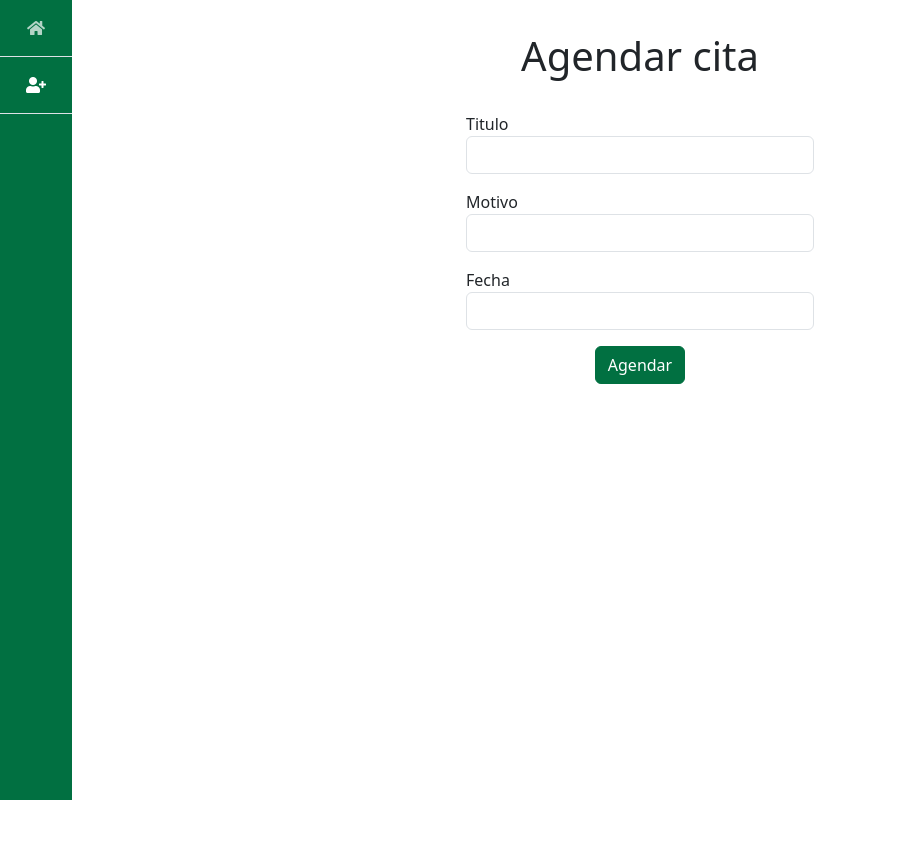
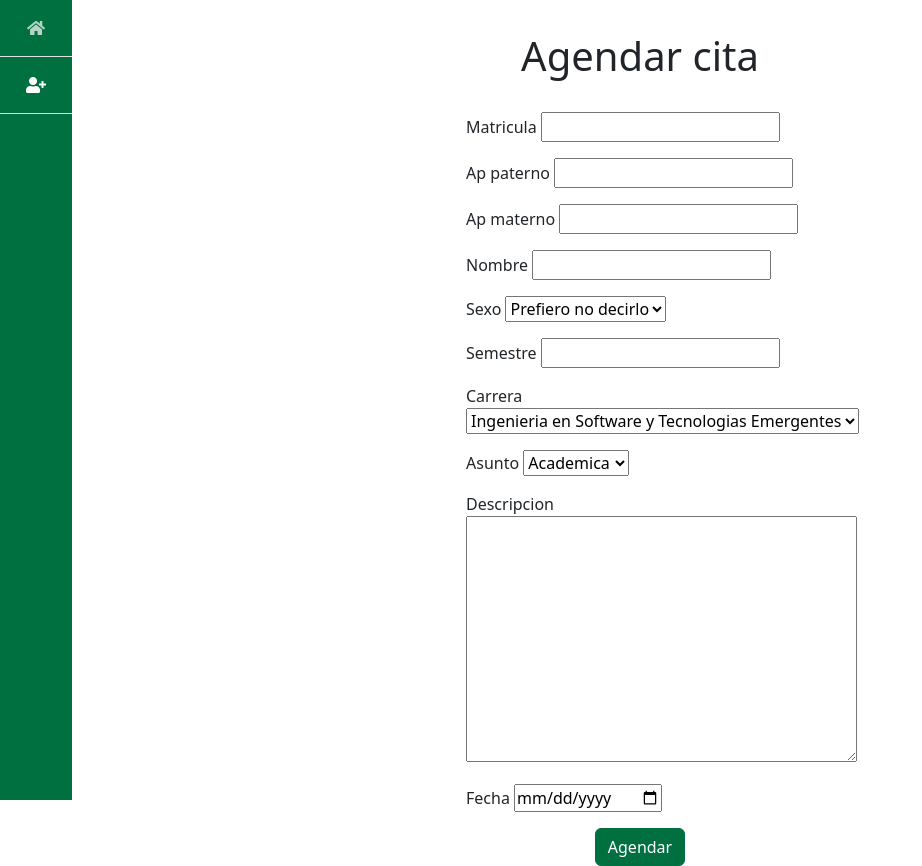
Before and after one commit to EspySoftware/sgap, a Django app: page /citas/crear in a window 1280 px wide. Shown: the whole page, without its empty margins (0-922 px from the left). Before the commit the page ends 800 px from the top, so only its background shows below. Run offline with Django 5.2, Linux system fonts and the light colour scheme.

Commit message:
preparense... te voy a saludar
detalle cita

```diff
--- a/paginas/forms.py
+++ b/paginas/forms.py
@@ -6,10 +6,13 @@ from .models import Cita
 class FormularioCita(ModelForm):
     class Meta:
         model = Cita
-        fields = ['titulo', 'motivo', 'fecha', 'estado']
+        fields = ['matricula', 'ap_paterno', 'ap_materno', 'nombre', 'sexo', 'semestre', 'carrera', 'asunto', 'descripcion', 'fecha', 'estado']
         widgets = {
-            'date': forms.DateInput(attrs={'type': 'date'}),
-            'description': forms.Textarea,
+            'fecha': forms.DateInput(attrs={'type': 'date'}),
+            'descripcion': forms.Textarea,
+            'sexo': forms.Select(choices=Cita.GENERO),
+            'carrera': forms.Select(choices=Cita.CARRERAS),
+            'asunto': forms.Select(choices=Cita.ASUNTOS),
         }
 
 class FormularioHorario(forms.ModelForm):
--- a/paginas/models.py
+++ b/paginas/models.py
@@ -11,19 +11,103 @@ class Cita(models.Model):
         (CONFIRMADA, 'Confirmada'),
         (CANCELADA, 'Cancelada'),
     ]
-    titulo = models.CharField(max_length=100)
-    motivo = models.TextField(max_length=100)
+
+    HOMBRE = 'Hombre'
+    MUJER = 'Mujer'
+    PREFIERO_NO_DECIRLO = 'Prefiero no decirlo'
+    GENERO = [
+        (HOMBRE, 'Hombre'),
+        (MUJER, 'Mujer'),
+        (PREFIERO_NO_DECIRLO, 'Prefiero no decirlo'),
+    ]
+# Create your models here.
+class Cita(models.Model):
+    PENDIENTE = 'Pendiente'
+    CONFIRMADA = 'Confirmada'
+    DECLINADA = 'Declinada'
+    ESTADOS_CITA = [
+        (PENDIENTE, 'Pendiente'),
+        (CONFIRMADA, 'Confirmada'),
+        (DECLINADA, 'Declinada'),
+    ]
+
+    HOMBRE = 'Hombre'
+    MUJER = 'Mujer'
+    PREFIERO_NO_DECIRLO = 'Prefiero no decirlo'
+    GENERO = [
+        (HOMBRE, 'Hombre'),
+        (MUJER, 'Mujer'),
+        (PREFIERO_NO_DECIRLO, 'Prefiero no decirlo'),
+    ]
+
+    INGENIERIA_CIVIL = 'Ingenieria Civil'
+    INGENIERIA_ELECTRONICA = 'Ingenieria en Electronica'
+    INGENIERIA_COMPUTACION = 'Ingenieria en Computacion'
+    INGENIERIA_INDUSTRIAL = 'Ingenieria Industrial'
+    INGENIERIA_NANOTECNOLOGIA = 'Ingenieria en Nanatecnologia'
+    INGENIERIA_SOFTWARE = 'Ingenieria en Software'
+    BIOINGENIERIA = 'Bioingenieria'
+    ARQUITECTURA = 'Arquitectura'
+    CARRERAS = [
+        (INGENIERIA_CIVIL,  'Ingenieria Civil'),
+        (INGENIERIA_ELECTRONICA,  'Ingenieria en Electronica'),
+        (INGENIERIA_COMPUTACION,  'Ingenieria en Computacion'),
+        (INGENIERIA_INDUSTRIAL,  'Ingenieria Industrial'),
+        (INGENIERIA_NANOTECNOLOGIA,  'Ingenieria en Nanotecnologia'),
+        (INGENIERIA_SOFTWARE,  'Ingenieria en Software y Tecnologias Emergentes'),
+        (BIOINGENIERIA,  'Bioingenieria'),
+        (ARQUITECTURA,  'Arquitectura'),
+    ]
+
+    ACADEMICA = 'Academica'
+    PERSONAL = 'Personal'
+    VOCACIONAL = 'Vocacional'
+    BAJA = 'Baja'
+    PSICOLOGICA = 'Psicologica'
+    ASUNTOS = [
+        (ACADEMICA, 'Academica'),
+        (PERSONAL, 'Personal'),
+        (VOCACIONAL, 'Vocacional'),
+        (BAJA, 'Baja'),
+        (PSICOLOGICA, 'Psicologica'),
+    ]
+
+    matricula = models.CharField(max_length=8)
+    ap_paterno = models.CharField(max_length=20)
+    ap_materno = models.CharField(max_length=20)
+    nombre = models.CharField(max_length=40)
+    descripcion = models.TextField(max_length = 200)
+    semestre = models.CharField(max_length = 2)
     fecha = models.DateTimeField()
-    user = models.ForeignKey(User, on_delete=models.CASCADE)
+    sexo = models.CharField(
+        max_length = 20,
+        choices = GENERO,
+        default = PREFIERO_NO_DECIRLO,
+    )
+
     estado = models.CharField(
         max_length=11,
         choices=ESTADOS_CITA,
         default=PENDIENTE,
     )
+
+    carrera = models.CharField(
+        max_length=50,
+        choices = CARRERAS,
+        default = INGENIERIA_SOFTWARE
+    )
+
+    asunto = models.CharField(
+        max_length=50,
+        choices = ASUNTOS,
+        default = ACADEMICA
+    )
+
     solicitada = models.DateTimeField(auto_now_add=True)
+    user = models.ForeignKey(User, on_delete=models.CASCADE)
 
     def __str__(self):
-        return ' ' + self.titulo + ' - ' + self.user.username
+        return ' ' + self.asunto + ' - ' + self.user.username
 
 class Horario(models.Model):
     ESTADO_CHOICES = [
--- a/paginas/templates/crear_cita.html
+++ b/paginas/templates/crear_cita.html
@@ -1,45 +1,32 @@
-{% extends 'base.html' %} {% block content %}
+{% extends 'base.html' %}
+
+{% block content %}
 <div class="container">
   <div class="row justify-content-center">
     <h1 class="text-center mt-3">Agendar cita</h1>
     <div class="col-md-4">
       <form action="" method="POST" class="mt-4">
-        {% csrf_token %} {% for field in form %}
+        {% csrf_token %}
+        {% for field in form %}
         {% if field.name == 'estado' %}
           {% if user.is_staff %}
           <div class="form-group mb-3">
             <label for="{{ field.id_for_label }}">{{ field.label }}</label>
-            <input
-              type="{{ field.field.widget.input_type }}"
-              class="form-control"
-              id="{{ field.id_for_label }}"
-              name="{{ field.html_name }}"
-            />
+            {{ field }}
           </div>
           {% endif %}
           <div class="form-group mb-3">
             <input
-              type= hidden
+              type="hidden"
               id="{{ field.id_for_label }}"
               name="estado"
-              value = "Pendiente"
+              value="Pendiente"
             />
           </div>
         {% else %}
         <div class="form-group mb-3">
           <label for="{{ field.id_for_label }}">{{ field.label }}</label>
-          <input
-            type="{{ field.field.widget.input_type }}"
-            class="form-control"
-            id="{{ field.id_for_label }}"
-            name="{{ field.html_name }}"
-            {%
-            if
-            field.field.required
-            %}required{%
-            endif
-            %}
-          />
+          {{ field }}
         </div>
         {% endif %}
         {% endfor %}
@@ -49,7 +36,7 @@
       </form>
 
       {% if error %}
-      <div class="alert alert-danger mt-3" role="alert">{{error}}</div>
+      <div class="alert alert-danger mt-3" role="alert">{{ error }}</div>
       {% endif %}
     </div>
   </div>
--- a/paginas/views.py
+++ b/paginas/views.py
@@ -10,8 +10,10 @@ from django.http import JsonResponse
 
 # Create your views here.
 
+
 def home(request):
     return render(request, 'home.html')
+
 
 def signup(request):
     if request.method == 'GET':
@@ -36,6 +38,7 @@ def signup(request):
                        'error': 'Las contraseñas no coinciden'},
                       )
 
+
 def citas(request):
     if request.user.username == 'espy':
         citas = Cita.objects.all()  # VISTA DEL ORIENTADOR
@@ -44,6 +47,7 @@ def citas(request):
     return render(request, 'citas.html', {
         'citas': citas
     })
+
 
 def detalle_cita(request, id_cita):
     if request.user.username == 'espy':
@@ -55,7 +59,12 @@ def detalle_cita(request, id_cita):
             try:
                 cita = get_object_or_404(Cita, pk=id_cita)
                 form = FormularioCita(request.POST, instance=cita)
-                form.save()
+                action = request.POST.get('action')
+                if action == 'cancel':
+                    cita.estado = 'Declinada'
+                else:
+                    form.save()
+                cita.save()
                 return redirect('citas')
             except ValueError:
                 return render(request, 'detalle_cita.html', {
@@ -72,7 +81,10 @@ def detalle_cita(request, id_cita):
             try:
                 cita = get_object_or_404(Cita, pk=id_cita, user=request.user)
                 form = FormularioCita(request.POST, instance=cita)
-                form.save()
+                action = request.POST.get('action')
+                if action == 'cancel':
+                    cita.estado = 'Declinada'
+                cita.save()
                 return redirect('citas')
             except ValueError:
                 return render(request, 'detalle_cita.html', {
@@ -80,6 +92,7 @@ def detalle_cita(request, id_cita):
                     'form': form,
                     'error': 'Por favor, verifica los datos ingresados'
                 })
+
 
 def citas_confirmadas(request):
     if request.user.username == 'espy':
@@ -90,6 +103,7 @@ def citas_confirmadas(request):
     return render(request, 'citas_confirmadas.html', {
         'citas': citas})
 
+
 def citas_pendientes(request):
     if request.user.username == 'espy':
         citas = Cita.objects.filter(estado='Pendiente').order_by('solicitada')
@@ -99,9 +113,11 @@ def citas_pendientes(request):
     return render(request, 'citas_pendientes.html', {
         'citas': citas})
 
+
 def signout(request):
     logout(request)
     return redirect('/')
+
 
 def signin(request):
     if request.method == 'GET':
@@ -119,6 +135,7 @@ def signin(request):
         else:
             login(request, user)
             return redirect('citas')
+
 
 def crear_cita(request):
     if request.method == "GET":
@@ -139,18 +156,21 @@ def crear_cita(request):
                 'error': 'Por favor, verifica los datos ingresados'
             })
 
+
 def generar_horario():
     dias = ['Lunes', 'Martes', 'Miércoles', 'Jueves', 'Viernes']
     horas = [time(h, 0) for h in range(7, 17)]
     horario = {dia: {hora: None for hora in horas} for dia in dias}
     return horario
 
+
 def horario(request):
     horario_estructura = generar_horario()
     horarios = Horario.objects.all()
 
     for horario in horarios:
-        dia_semana = horario.inicio.strftime('%A')  # Día de la semana en inglés
+        dia_semana = horario.inicio.strftime(
+            '%A')  # Día de la semana en inglés
         dia_semana_traducido = {
             'Monday': 'Lunes',
             'Tuesday': 'Martes',
@@ -160,9 +180,11 @@ def horario(request):
         }.get(dia_semana, None)
 
         if dia_semana_traducido and horario.inicio.time() in horario_estructura[dia_semana_traducido]:
-            horario_estructura[dia_semana_traducido][horario.inicio.time()] = horario
+            horario_estructura[dia_semana_traducido][horario.inicio.time()
+                                                     ] = horario
 
     return render(request, 'horario.html', {'horario_estructura': horario_estructura})
+
 
 def crear_horario(request):
     if request.method == 'POST':
@@ -179,17 +201,20 @@ def crear_horario(request):
         }.get(dia)
 
         hora = datetime.strptime(hora, '%H:%M:%S').time()
-        fecha = datetime.strptime('2024-05-20', '%Y-%m-%d')  # Una fecha de referencia que sea un lunes
+        # Una fecha de referencia que sea un lunes
+        fecha = datetime.strptime('2024-05-20', '%Y-%m-%d')
         while fecha.strftime('%A') != dia_semana_ingles:
             fecha += timedelta(days=1)
 
         inicio = datetime.combine(fecha.date(), hora)
         fin = inicio + timedelta(hours=1)
 
-        nuevo_horario = Horario.objects.create(inicio=inicio, fin=fin, estado=estado)
+        nuevo_horario = Horario.objects.create(
+            inicio=inicio, fin=fin, estado=estado)
 
         return JsonResponse({'status': 'ok', 'id': nuevo_horario.id, 'estado': nuevo_horario.get_estado_display()})
     return JsonResponse({'status': 'fail'})
+
 
 def actualizar_horario(request, pk):
     if request.method == 'POST':
```
Also changed, not shown: paginas/templates/citas.html (+19 -14 lines), paginas/templates/detalle_cita.html (+88 -12 lines), db.sqlite3, paginas/migrations/0002_remove_cita_motivo_remove_cita_titulo_cita_ap_mat_and_more.py (added), paginas/migrations/0003_rename_ap_mat_cita_ap_materno_and_more.py (added), paginas/migrations/0004_alter_cita_estado.py (added).
